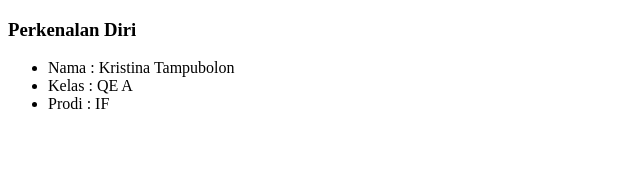
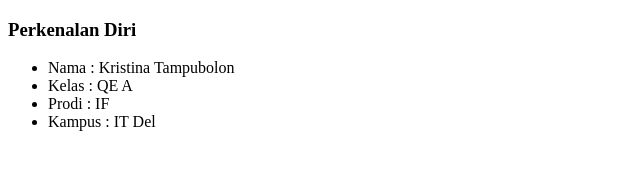
Before and after one commit to KristinaaTampubolon/qe_Kristina-Tampubolon, a plain HTML site: page 3_Versioning Control with Git/praktikum/Home.html in a window 1280 px wide. Shown: the whole page, without its empty margins (0-640 px from the left). Drawn offline with Linux system fonts and the light colour scheme.

Commit message:
mengubah dev

```diff
--- a/3_Versioning Control with Git/praktikum/Home.html
+++ b/3_Versioning Control with Git/praktikum/Home.html
@@ -11,6 +11,7 @@
         <li>Nama : Kristina Tampubolon</li>
         <li>Kelas : QE A</li>
         <li>Prodi : IF</li>
+        <li>Kampus : IT Del</li>
     </ul>
   <body></body>
 </html>
```
